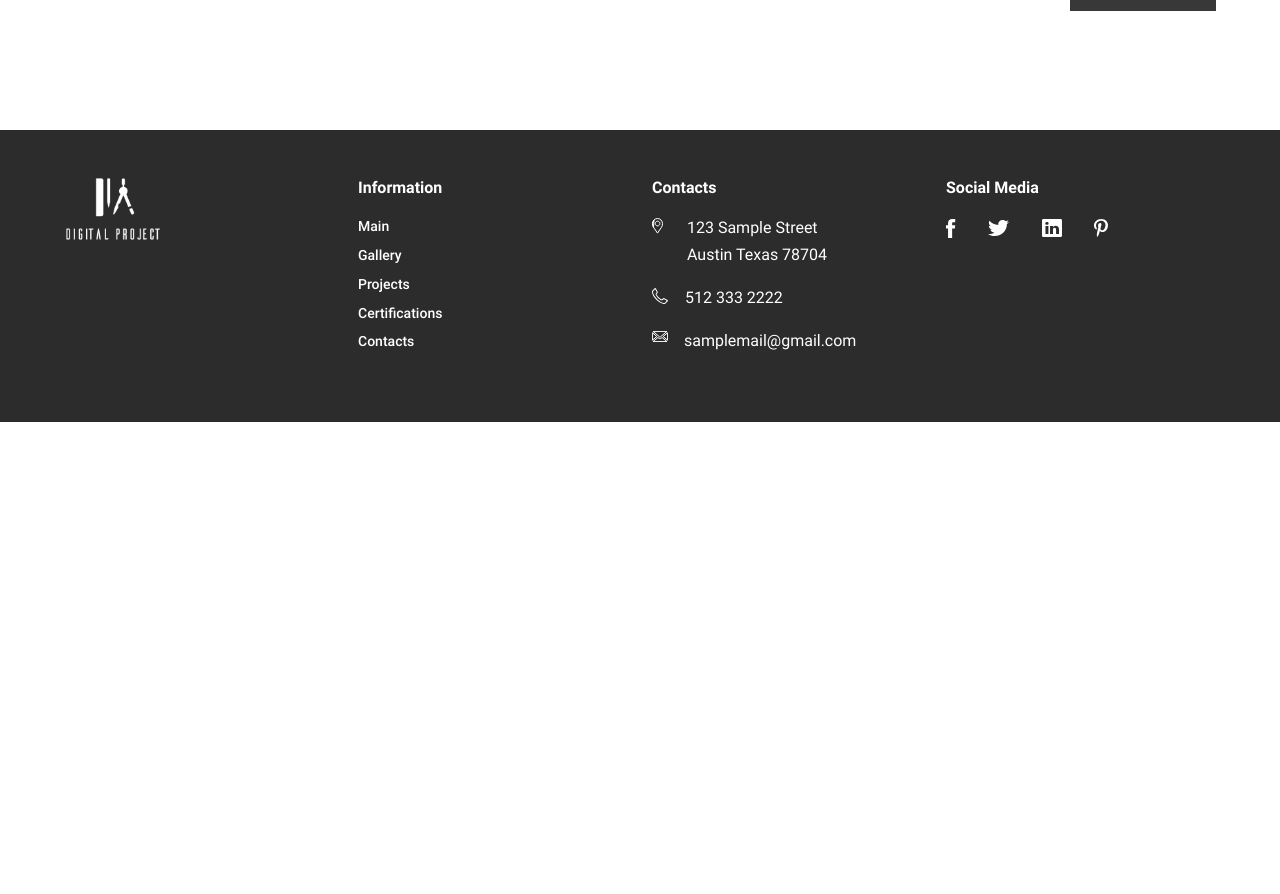
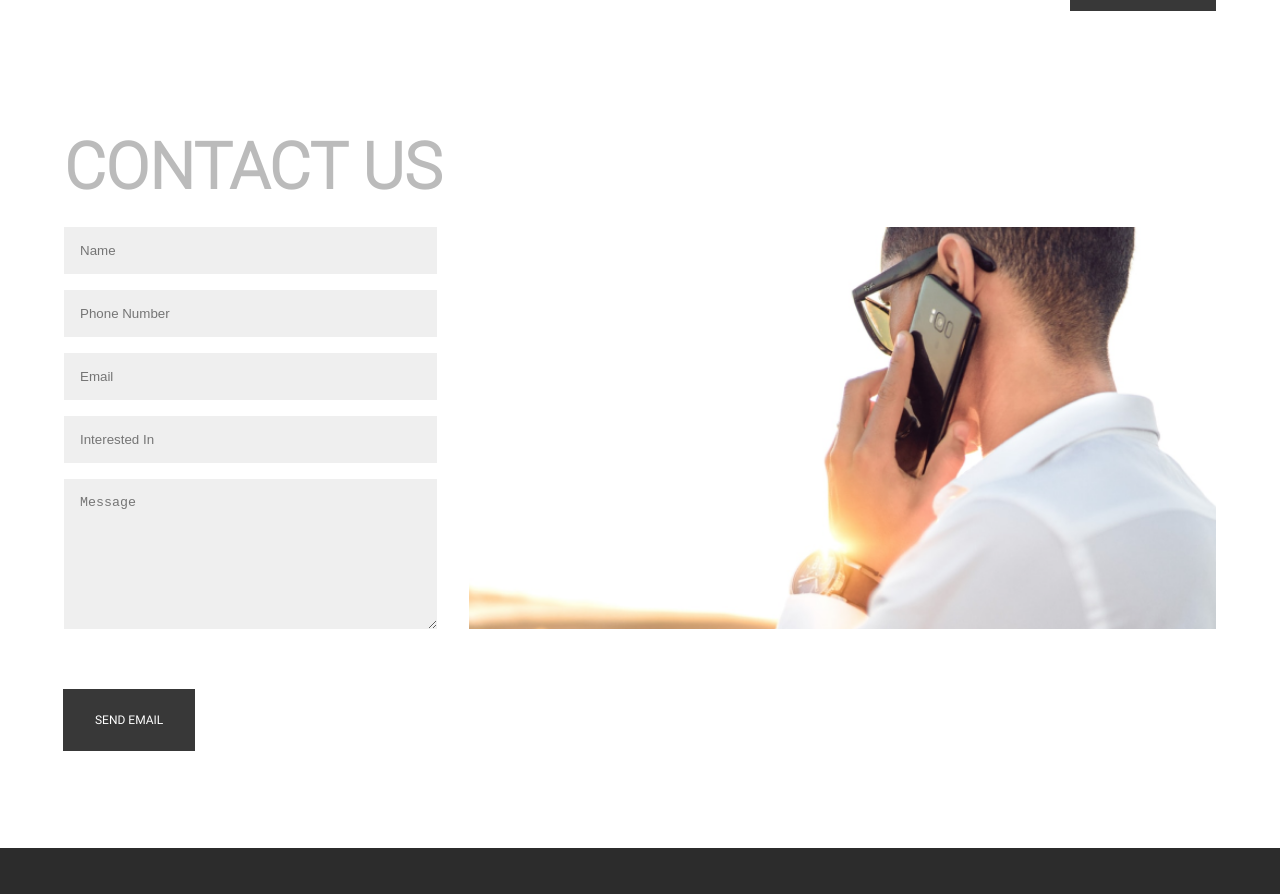
Before and after one commit to thomaserdmenger/superCode-Architect-Portfolio-React, a React (Vite) app: page / in a window 1280 px wide. Shown: the part 2900-3794 px from the top of the page. Before the commit the page ends 3322 px from the top, so only its background shows below. Built offline with nearby package versions, Linux system fonts and the light colour scheme.

Commit message:
Add Contact Section

```diff
--- a/src/pages/Home/Home.css
+++ b/src/pages/Home/Home.css
@@ -127,3 +127,42 @@
   align-self: flex-end;
   margin-block-start: 1rem;
 }
+
+/* ! Contact Section */
+
+.home__contact {
+  margin-block-end: 7.5rem;
+}
+
+.home__contact h2 {
+  margin-block-end: 22px;
+}
+
+.home__contact__grid {
+  display: grid;
+  grid-template-columns: 1fr 2fr;
+  margin-block-end: 5rem;
+  gap: 2rem;
+}
+
+.home__contact form {
+  display: flex;
+  flex-direction: column;
+  gap: 1rem;
+}
+
+.home__contact input,
+.home__contact textarea {
+  background-color: #efefef;
+  padding: 1rem;
+  border: none;
+}
+
+.home__contact textarea {
+  height: 150px;
+}
+
+.home__contact__image-container {
+  background: url(/images/man.png) no-repeat center;
+  background-size: cover;
+}
--- a/src/pages/Home/Home.jsx
+++ b/src/pages/Home/Home.jsx
@@ -100,6 +100,43 @@ const Home = () => {
           </div>
           <Link className='link--more link--dark'>All Projects</Link>
         </section>
+        <section className='home__contact'>
+          <h2>Contact us</h2>
+          <div className='home__contact__grid'>
+            <form>
+              <input
+                type='text'
+                name='name'
+                id='name'
+                placeholder='Name'
+              />
+              <input
+                type='tel'
+                name='tel'
+                id='tel'
+                placeholder='Phone Number'
+              />
+              <input
+                type='email'
+                name='email'
+                id='email'
+                placeholder='Email'
+              />
+              <input
+                type='text'
+                name='interest'
+                id='interest'
+                placeholder='Interested In'
+              />
+              <textarea
+                name='message'
+                id='message'
+                placeholder='Message'></textarea>
+            </form>
+            <div className='home__contact__image-container'></div>
+          </div>
+          <Link className='link--more link--dark'>Send Email</Link>
+        </section>
       </main>
     </div>
   )
```
